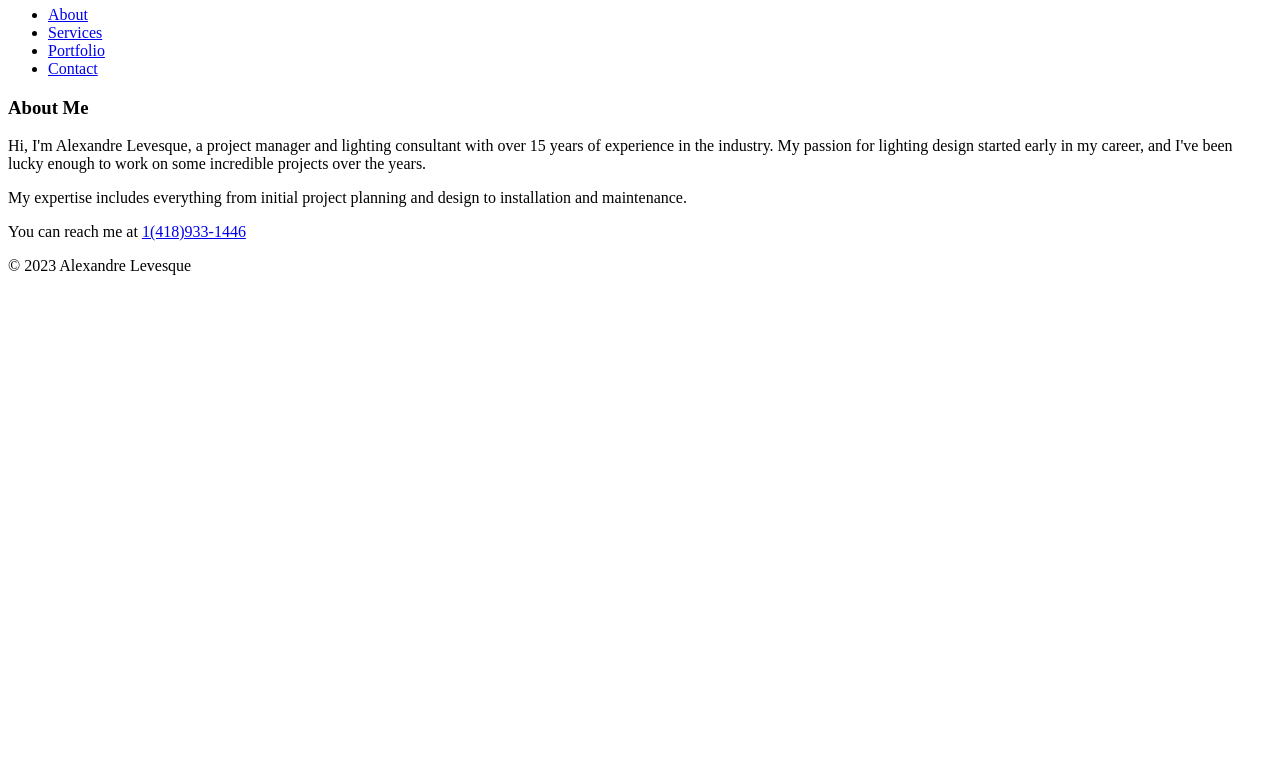
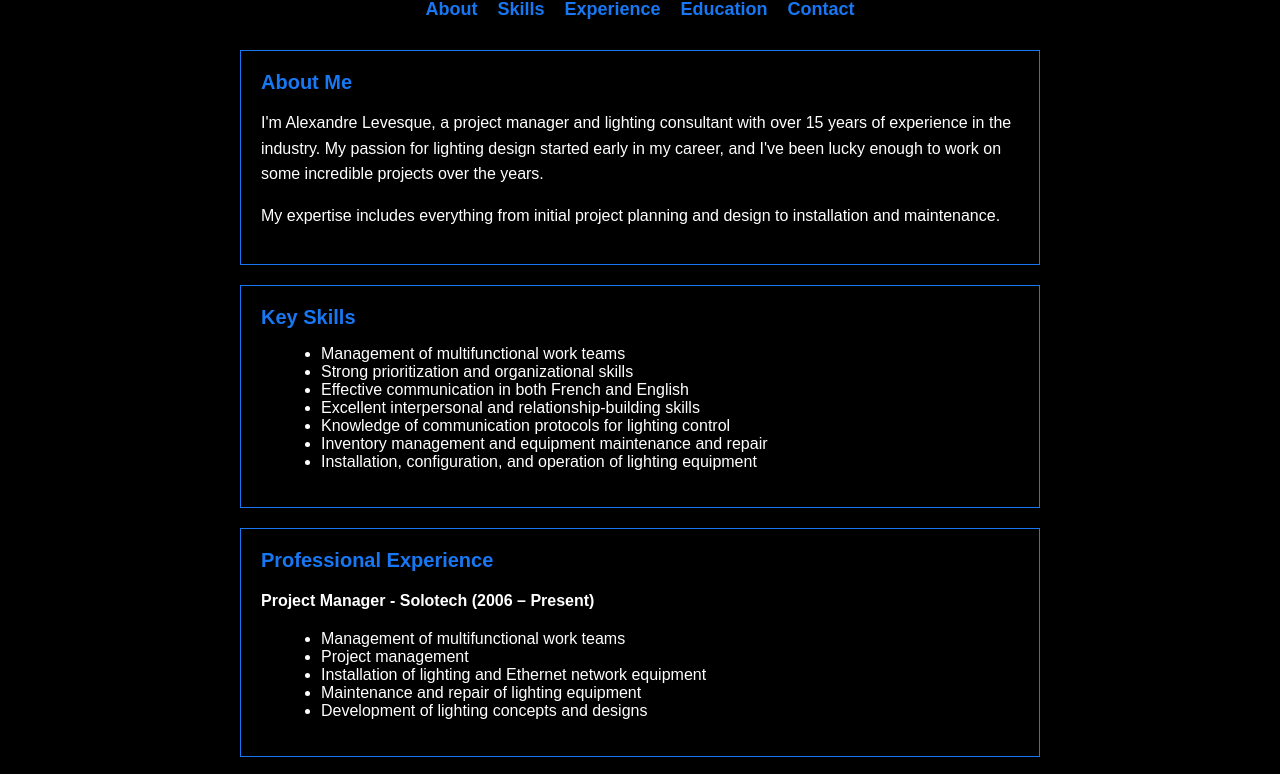
Before and after one commit to herminard/alex-l, a plain HTML site: page index.html in a window 1280 px wide. Shown: the part 121-895 px from the top of the page. Before the commit the page ends 800 px from the top, so only its background shows below. Drawn offline with Linux system fonts and the light colour scheme.

Commit message:
Update index.html

```diff
--- a/index.html
+++ b/index.html
@@ -3,8 +3,107 @@
 <head>
     <meta charset="UTF-8">
     <meta name="viewport" content="width=device-width, initial-scale=1.0">
-  <title>Alexandre Levesque - Project Manager and Lighting Consultant</title>
-  <link rel="stylesheet" href="styles.css">
+    <title>Alexandre Levesque - CV</title>
+    <style>
+        body {
+            font-family: Arial, sans-serif;
+            background-color: #000;
+            color: #fff;
+            margin: 0;
+            padding: 0;
+        }
+
+        header {
+            background-color: #1877f2; /* Blue header background similar to Facebook */
+            padding: 20px;
+            text-align: center;
+        }
+
+        header h1 {
+            font-size: 36px;
+            margin: 0;
+        }
+
+        header h2 {
+            font-size: 24px;
+            margin: 0;
+        }
+
+        nav {
+            background-color: #000;
+            padding: 10px;
+            text-align: center;
+        }
+
+        nav ul {
+            list-style: none;
+            margin: 0;
+            padding: 0;
+            display: flex;
+            justify-content: center;
+        }
+
+        nav li {
+            margin: 0 10px;
+        }
+
+        nav a {
+            text-decoration: none;
+            color: #1877f2;
+            font-weight: bold;
+            font-size: 18px;
+        }
+
+        nav a:hover {
+            text-decoration: underline;
+        }
+
+        main {
+            padding: 20px;
+            max-width: 800px;
+            margin: 0 auto;
+        }
+
+        h3 {
+            font-size: 24px;
+            color: #1877f2;
+        }
+
+        p {
+            font-size: 16px;
+            line-height: 1.6;
+        }
+
+        ul {
+            list-style: disc;
+            margin-left: 20px;
+        }
+
+        .info-box {
+            background-color: #000;
+            border: 1px solid #1877f2;
+            padding: 20px;
+            margin-bottom: 20px;
+        }
+
+        .info-box h4 {
+            font-size: 20px;
+            color: #1877f2;
+            margin: 0;
+        }
+
+        .info-box p {
+            font-size: 16px;
+            color: #fff;
+        }
+
+        footer {
+            background-color: #000;
+            color: #fff;
+            text-align: center;
+            padding: 20px;
+        }
+    </style>
 </head>
 <body>
     <header>
@@ -15,24 +114,69 @@
     <nav>
         <ul>
             <li><a href="#about">About</a></li>
-      <li><a href="#services">Services</a></li>
-      <li><a href="#portfolio">Portfolio</a></li>
+            <li><a href="#skills">Skills</a></li>
+            <li><a href="#experience">Experience</a></li>
+            <li><a href="#education">Education</a></li>
             <li><a href="#contact">Contact</a></li>
         </ul>
     </nav>
 
     <main>
         <section id="about">
-      <h3>About Me</h3>
-      <p>Hi, I'm Alexandre Levesque, a project manager and lighting consultant with over 15 years of experience in the industry. My passion for lighting design started early in my career, and I've been lucky enough to work on some incredible projects over the years.</p>
+            <div class="info-box">
+                <h4>About Me</h4>
+                <p>I'm Alexandre Levesque, a project manager and lighting consultant with over 15 years of experience in the industry. My passion for lighting design started early in my career, and I've been lucky enough to work on some incredible projects over the years.</p>
                 <p>My expertise includes everything from initial project planning and design to installation and maintenance.</p>
-      <p>You can reach me at <a href="tel:14189331446">1(418)933-1446</a></p>
+            </div>
         </section>
-    <!-- Add more sections for services, portfolio, and contact information -->
+
+        <section id="skills">
+            <div class="info-box">
+                <h4>Key Skills</h4>
+                <ul>
+                    <li>Management of multifunctional work teams</li>
+                    <li>Strong prioritization and organizational skills</li>
+                    <li>Effective communication in both French and English</li>
+                    <li>Excellent interpersonal and relationship-building skills</li>
+                    <li>Knowledge of communication protocols for lighting control</li>
+                    <li>Inventory management and equipment maintenance and repair</li>
+                    <li>Installation, configuration, and operation of lighting equipment</li>
+                </ul>
+            </div>
+        </section>
+
+        <section id="experience">
+            <div class="info-box">
+                <h4>Professional Experience</h4>
+                <p><strong>Project Manager - Solotech (2006 – Present)</strong></p>
+                <ul>
+                    <li>Management of multifunctional work teams</li>
+                    <li>Project management</li>
+                    <li>Installation of lighting and Ethernet network equipment</li>
+                    <li>Maintenance and repair of lighting equipment</li>
+                    <li>Development of lighting concepts and designs</li>
+                </ul>
+                <!-- Add more experience details as needed -->
+            </div>
+        </section>
+
+        <section id="education">
+            <div class="info-box">
+                <h4>Education</h4>
+                <p><strong>Certification in Working at Heights - Groupe ACCiSST (2022)</strong></p>
+                <p><strong>O.S.H.A 30-Hour Certification - Safety and Health Act of 1970 (2019)</strong></p>
+                <!-- Add more education details as needed -->
+            </div>
+        </section>
+
+        <section id="contact">
+            <div class="info-box">
+                <h4>Contact Information</h4>
+                <p>Phone: (418) 933-1446</p>
+                <p>Email: alexandrelevesque100@hotmail.com</p>
+            </div>
+        </section>
     </main>
 
     <footer>
-    &copy; 2023 Alexandre Levesque
-  </footer>
-</body>
-</html>
+        &
```
Lines whose indentation alone changed are shown as unchanged.
